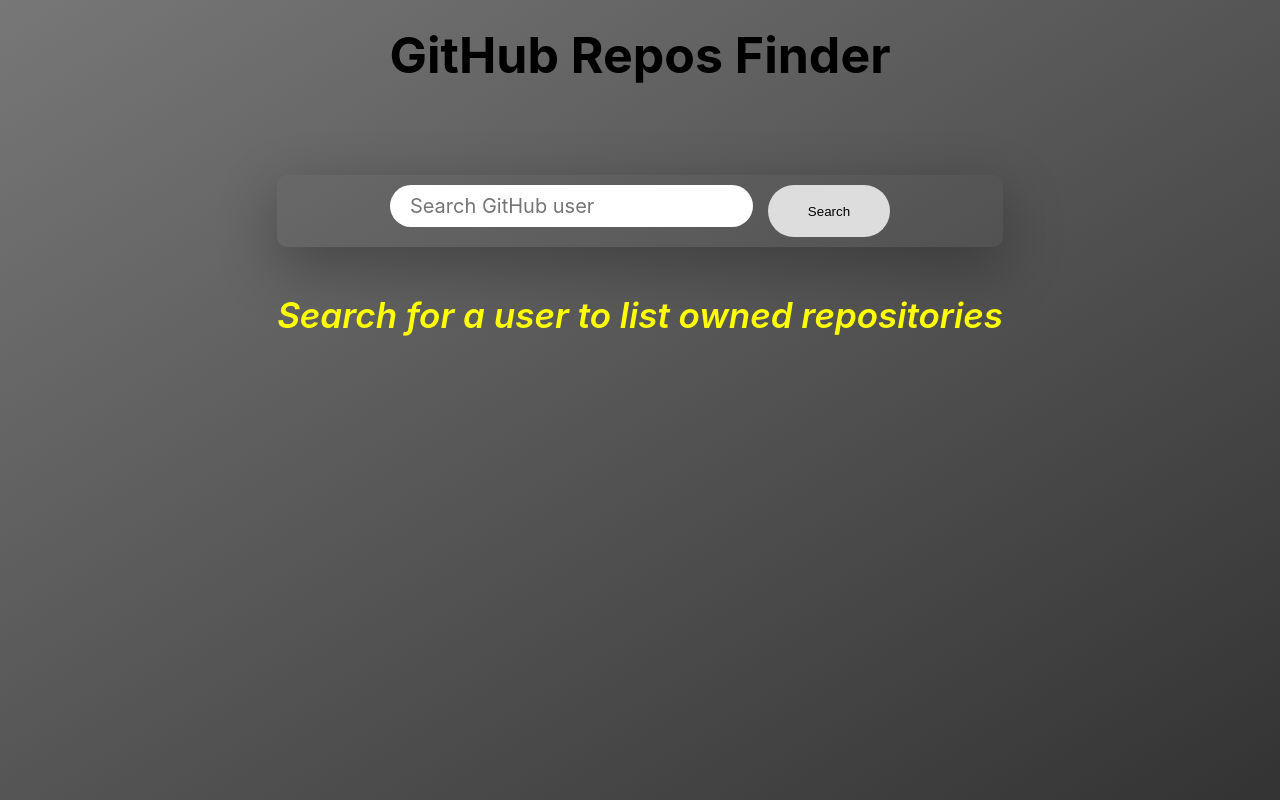
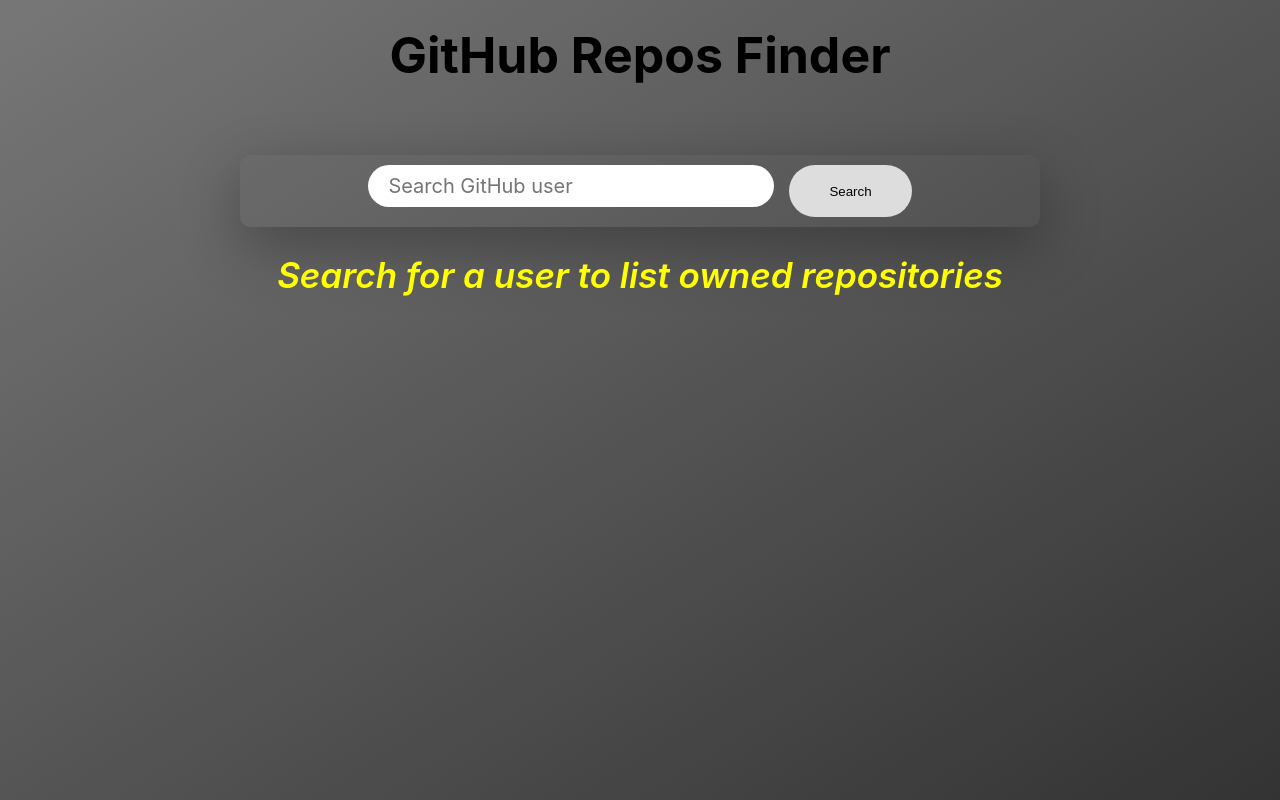
Before and after one commit to pfmnowak/github-repos-finder, a React (Create React App) app: page / in a window 1280 px wide. Built offline with nearby package versions, Linux system fonts and the light colour scheme.

Commit message:
Add a Card component

```diff
--- a/src/components/Content.js
+++ b/src/components/Content.js
@@ -5,6 +5,7 @@
 import ReposContainer from './ReposContainer';
 import ReposMessage from './ReposMessage';
 import Search from './Search';
+import Card from './UI/Card';
 import LoadingSpinner from './UI/LoadingSpinner';
 import UserDashboard from './UserDashboard';
 
@@ -67,11 +68,13 @@
 		if (userStatus === 'completed' && loadedUser) {
 			return (
 				<>
+					<Card>
 						<UserDashboard
 							user={loadedUser}
 							onClickFetchRepos={fetchReposHandler}
 							reposVisible={reposVisible}
 						/>
+					</Card>
 				</>
 			);
 		}
@@ -112,7 +115,9 @@
 
 	return (
 		<div className={classes.content}>
+			<Card>
 				<Search onUserSearch={userSearchHandler} />
+			</Card>
 			{!userVisible && (
 				<ReposMessage
 					message={'Search for a user to list owned repositories'}
--- a/src/components/Content.module.scss
+++ b/src/components/Content.module.scss
@@ -3,12 +3,12 @@
 .content {
 	display: flex;
 	flex-direction: column;
-	align-items: center;
 	max-width: 80rem;
-	margin: 4rem 2rem;
+	width: 100%;
 	margin: 4rem auto;
 
 	@include respond(phone) {
+		width: auto;
 		margin: 4rem 2rem;
 	}
 }
--- a/src/components/ReposContainer.module.scss
+++ b/src/components/ReposContainer.module.scss
@@ -1,19 +1,18 @@
 .repos-container {
-	width: 100%;
-	padding: 4rem 0rem;
-}
+	margin: 2rem 0rem;
 
-.repos-container__message {
+	&__message {
 		text-align: center;
 		font-size: 3.5rem;
 		font-weight: 600;
 		color: var(--color-primary);
 		font-style: italic;
-}
 
-.repos-container__message--error {
+		&--error {
 			font-weight: 900;
 			color: var(--color-error);
 			-webkit-text-stroke-width: 1px;
 			-webkit-text-stroke-color: black;
 		}
+	}
+}
--- a/src/components/Search.module.scss
+++ b/src/components/Search.module.scss
@@ -1,14 +1,9 @@
 .search {
-	flex: 0 0 40%;
 	display: flex;
-	width: 100%;
-	padding: 1rem 5rem;
-	margin: 4rem 0;
-	font-size: 2rem;
 	flex-wrap: wrap;
 	justify-content: center;
-	border-radius: var(--border-radius-medium);
-	box-shadow: var(--shadow-dark);
+	padding: 1rem 5rem;
+	font-size: 2rem;
 
 	&__input {
 		font-family: inherit;
--- /dev/null
+++ b/src/components/UI/Card.js
@@ -0,0 +1,7 @@
+import classes from './Card.module.scss';
+
+const Card = props => {
+	return <div className={classes.card}>{props.children}</div>;
+};
+
+export default Card;
--- /dev/null
+++ b/src/components/UI/Card.module.scss
@@ -0,0 +1,5 @@
+.card {
+	margin: 2rem 0;
+	border-radius: var(--border-radius-medium);
+	box-shadow: var(--shadow-dark);
+}
--- a/src/components/UserDashboard.module.scss
+++ b/src/components/UserDashboard.module.scss
@@ -1,12 +1,9 @@
 @import '../sass/main.scss';
 
 .dashboard {
-	border-radius: var(--border-radius-medium);
-	box-shadow: var(--shadow-dark);
-	padding: 5rem;
 	display: flex;
 	flex-direction: column;
-	width: 100%;
+	padding: 5rem;
 	font-size: var(--default-font-size);
 
 	@include respond(phone) {
```
Lines whose indentation alone changed are shown as unchanged.
